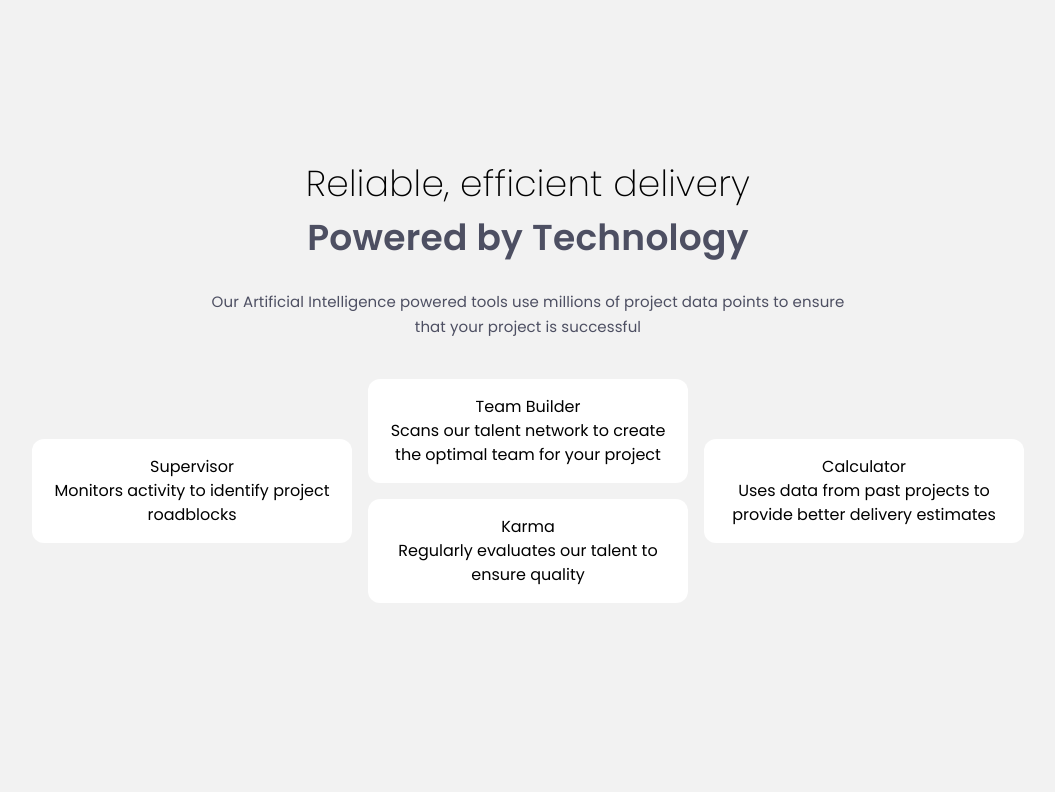
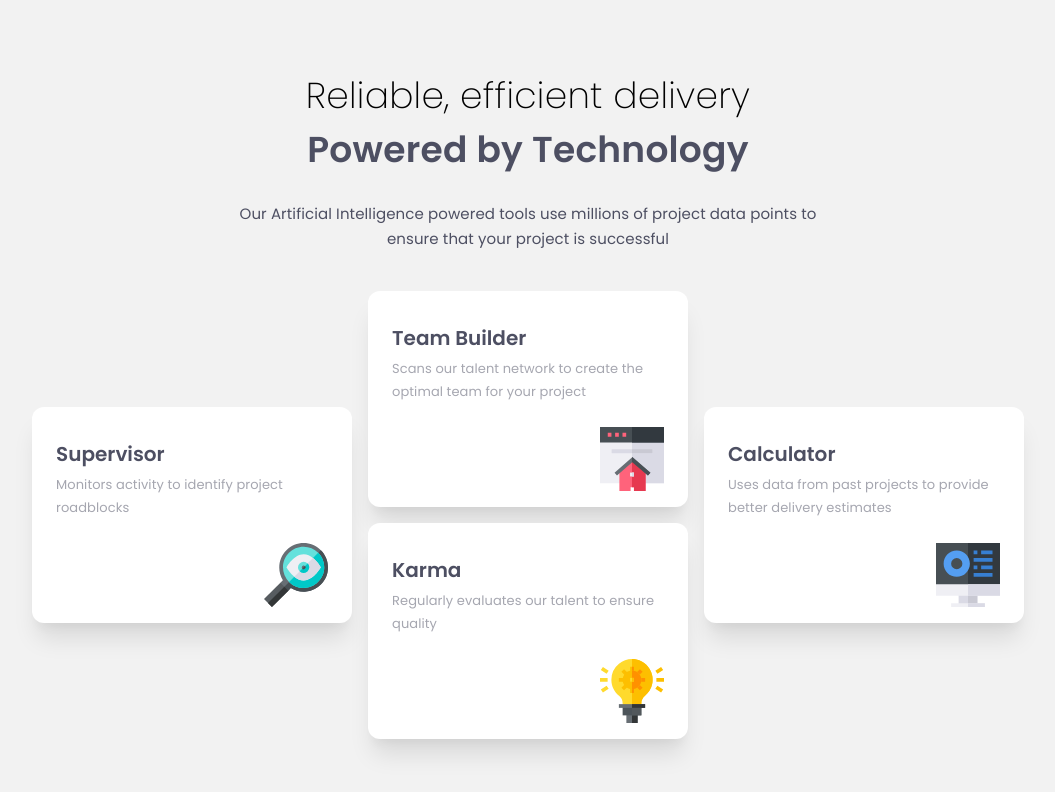
Before and after one commit to MikevPeeren/four-card-feature-section, a Next.js app: page / in a window 1280 px wide. Shown: the top 792 px of the page, without its empty margins (112-1167 px from the left). Built offline with nearby package versions, Linux system fonts and the light colour scheme.

Commit message:
:sparkles: adjusted card component

```diff
--- a/components/Card.tsx
+++ b/components/Card.tsx
@@ -1,14 +1,25 @@
+import SupervisorIcon from "../public/icon-supervisor.svg";
+import Image from "next/image";
+
 interface ICard {
   title: string;
   content: string;
-  icon: any; //TODO: svg
+  Icon?: string;
+  iconAlt: string;
 }
 
-const Card = ({ title, content, icon }: ICard) => {
+const Card = ({ title, content, Icon, iconAlt }: ICard) => {
+  console.log(typeof Icon);
   return (
-    <div className="max-w-xs rounded-xl bg-white p-4">
-      <h4>{title}</h4>
-      <p>{content}</p>
+    <div className="max-w-xs rounded-xl shadow-xl bg-white px-6 py-4">
+      <h4 className="mt-4 text-left">{title}</h4>
+      <p className="mb-6 mt-1 text-left">{content}</p>
+
+      {Icon && (
+        <div className="flex justify-end">
+          <Image src={Icon} alt={iconAlt} priority width={64} height={64} />
+        </div>
+      )}
     </div>
   );
 };
--- a/pages/index.tsx
+++ b/pages/index.tsx
@@ -2,6 +2,11 @@ import type { NextPage } from "next";
 import Head from "next/head";
 
 import Card from "../components/Card";
+
+import CalculatorIcon from "../public/icon-calculator.svg";
+import KarmaIcon from "../public/icon-karma.svg";
+import SupervisorIcon from "../public/icon-supervisor.svg";
+import TeamBuilderIcon from "../public/icon-team-builder.svg";
 
 const Home: NextPage = () => {
   return (
@@ -12,20 +17,21 @@ const Home: NextPage = () => {
         <link rel="icon" href="/favicon.ico" />
       </Head>
 
-      <main className="min-h-screen w-full flex flex-col justify-center items-center text-center">
+      <main className="min-h-screen flex flex-col justify-center items-center text-center m-6">
         <h1>Reliable, efficient delivery</h1>
         <h2>Powered by Technology</h2>
-        <h3 className="w-2/4 mt-6">
+        <h3 className="md:w-2/4 mt-6">
           Our Artificial Intelligence powered tools use millions of project data
           points to ensure that your project is successful
         </h3>
 
-        <div className="flex flex-col  md:flex-row justify-center items-center m-10 gap-4">
+        <div className="flex flex-col md:flex-row justify-center items-center md:m-10 my-10 gap-4">
           <div className="flex justify-center items-center">
             <Card
               title="Supervisor"
               content="Monitors activity to identify project roadblocks"
-              icon=""
+              Icon={SupervisorIcon}
+              iconAlt=""
             />
           </div>
 
@@ -33,20 +39,23 @@ const Home: NextPage = () => {
             <Card
               title="Team Builder"
               content="Scans our talent network to create the optimal team for your project"
-              icon=""
+              Icon={TeamBuilderIcon}
+              iconAlt=""
             />
 
             <Card
               title="Karma"
               content="Regularly evaluates our talent to ensure quality"
-              icon=""
+              Icon={KarmaIcon}
+              iconAlt=""
             />
           </div>
           <div className="flex justify-center items-center">
             <Card
               title="Calculator"
               content="Uses data from past projects to provide better delivery estimates"
-              icon=""
+              Icon={CalculatorIcon}
+              iconAlt=""
             />
           </div>
         </div>
--- a/styles/globals.scss
+++ b/styles/globals.scss
@@ -44,3 +44,22 @@ h3 {
   line-height: 25px;
   letter-spacing: 0.1px;
 }
+
+h4 {
+  @apply text-gray;
+  font-style: normal;
+  font-weight: 600;
+  font-size: 20px;
+  line-height: 30px;
+}
+
+p {
+  @apply text-gray;
+  font-style: normal;
+  font-weight: normal;
+  font-size: 13px;
+  line-height: 23px;
+  letter-spacing: 0.09px;
+  mix-blend-mode: normal;
+  opacity: 0.5;
+}
```
